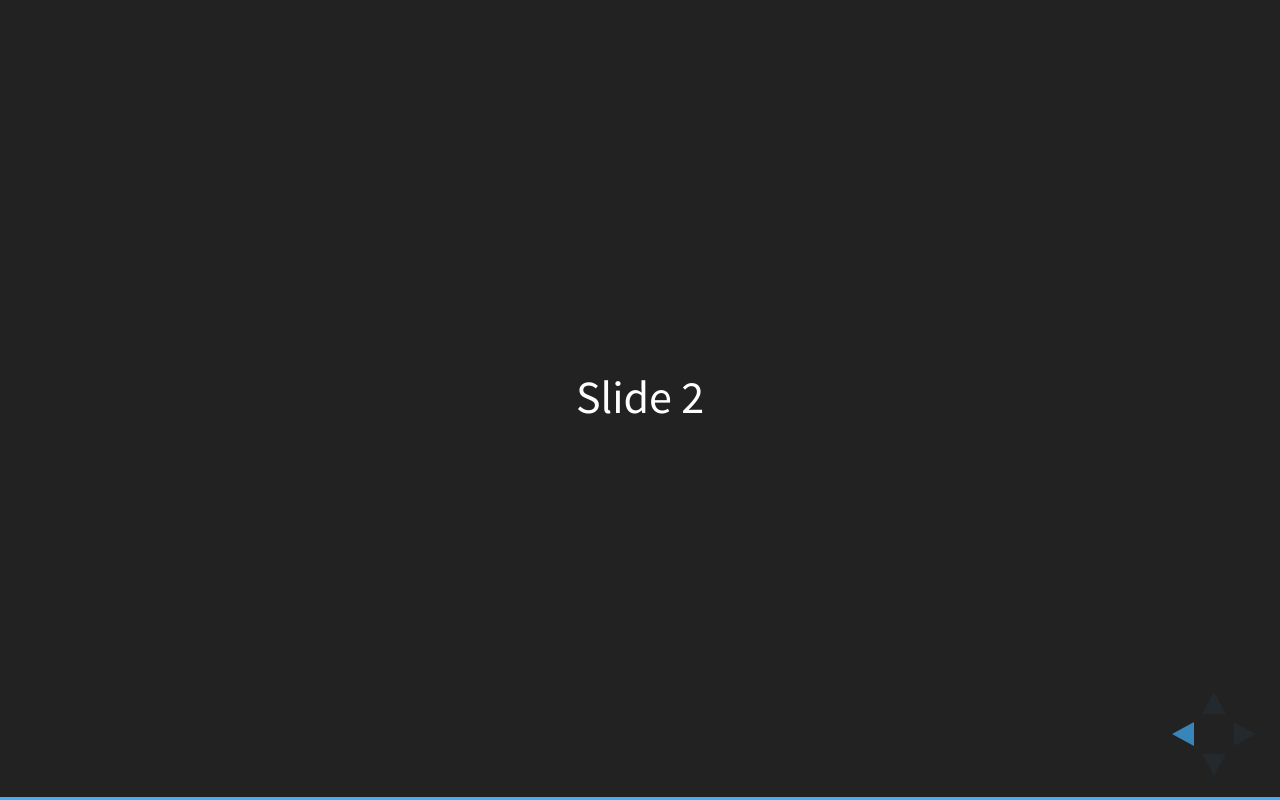
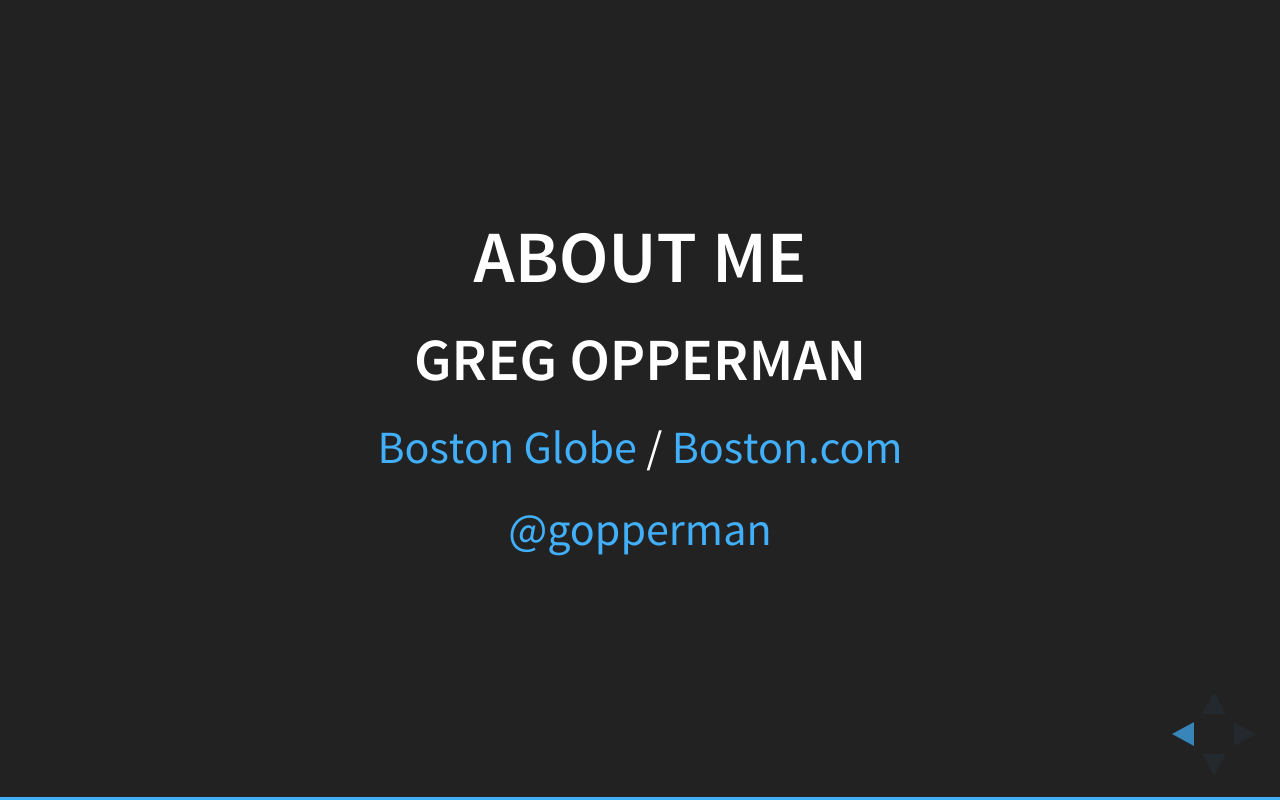
Before and after one commit to gopperman/wordcamp2017, a website: page index.html in a window 1280 px wide. Both pictures are taken after a click on the button 1251 px from the left and 734 px from the top of the page. Drawn offline with Linux system fonts and the light colour scheme.

Commit message:
Intro slides

```diff
--- a/index.html
+++ b/index.html
@@ -24,8 +24,20 @@
 	<body>
 		<div class="reveal">
 			<div class="slides">
-				<section>Slide 1</section>
-				<section>Slide 2</section>
+				<section>
+					<h1>Building an App with WordPress’ REST API</h1>
+					<p>Wordcamp Boston 2017</p>
+				</section>
+				<section>
+					<h2>About Me</h2>
+					<h3>Greg Opperman</h3>
+					<p>
+						<a href="http://bostonglobe.com">Boston Globe</a> /
+						<a href="http://boston.com">Boston.com
+					</p>
+					<p><a href="https://twitter.com/gopperman">@gopperman</a></p>
+
+				</section>
 			</div>
 		</div>
 
```
